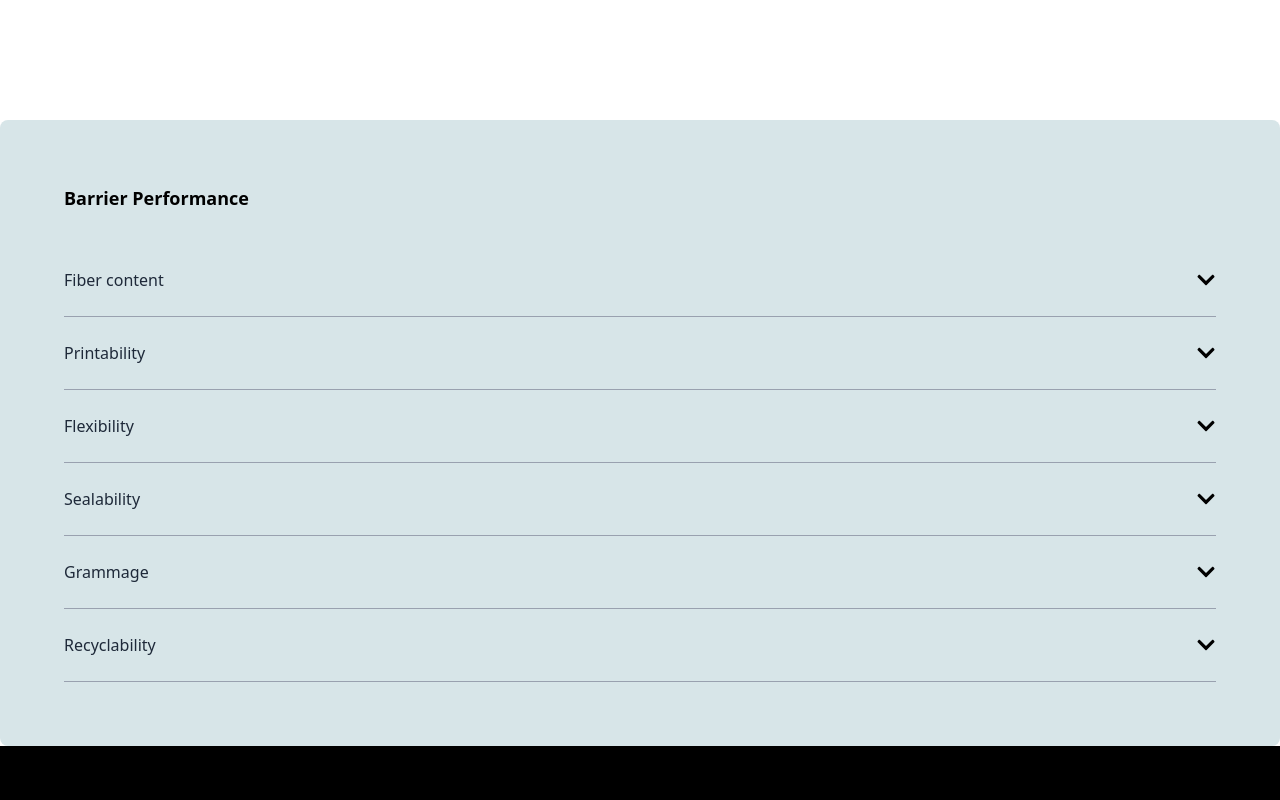
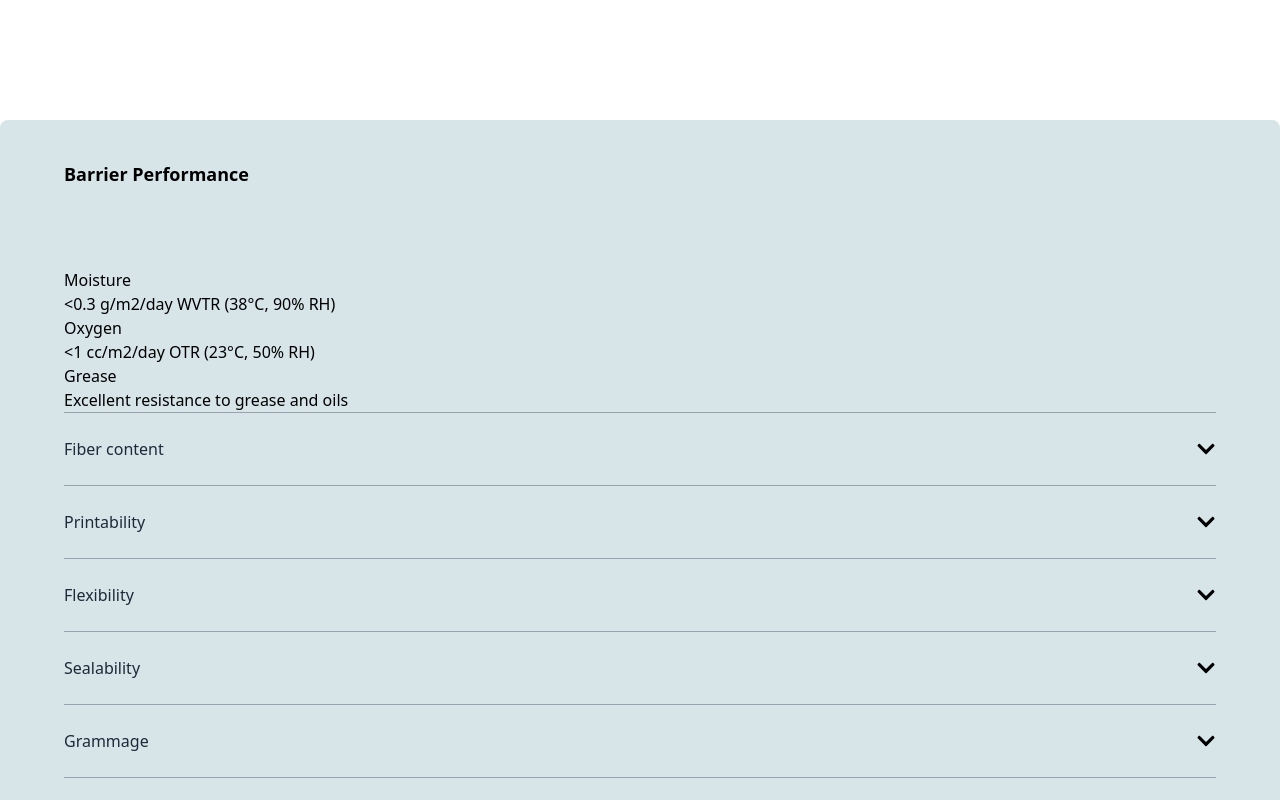
Before and after one commit to rafikul-shaikh/next.js-project, a Next.js app: page / in a window 1280 px wide. Shown: the part 1560-2360 px from the top of the page. Built offline with nearby package versions, Linux system fonts and the light colour scheme.

Commit message:
modified

```diff
--- a/src/components/specification.jsx
+++ b/src/components/specification.jsx
@@ -35,9 +35,26 @@ export default function Specification() {
   const [open, setOpen] = useState(null);
 
   return (
-    <section className="bg-[#d7e5e8] px-16 py-16 rounded-lg max-w-full mt-20">
+    <section className="bg-[#d7e5e8] px-16 py-10 rounded-lg max-w-full mt-20">
       {/* Header */}
-      <h2 className="text-lg font-semibold mb-8">Barrier Performance</h2>
+      <div className="border-b border-gray-400">
+        <h2 className="text-lg font-semibold mb-20">Barrier Performance</h2>
+
+        <div className="tech-row">
+          <span className="tag">Moisture</span>
+          <p>&lt;0.3 g/m2/day WVTR (38°C, 90% RH)</p>
+        </div>
+
+        <div className="tech-row">
+          <span className="tag">Oxygen</span>
+          <p>&lt;1 cc/m2/day OTR (23°C, 50% RH)</p>
+        </div>
+
+        <div className="tech-row">
+          <span className="tag">Grease</span>
+          <p>Excellent resistance to grease and oils</p>
+        </div>
+      </div>
 
       {data.map((item, index) => (
         <div key={index} className="border-b border-gray-400">
```
